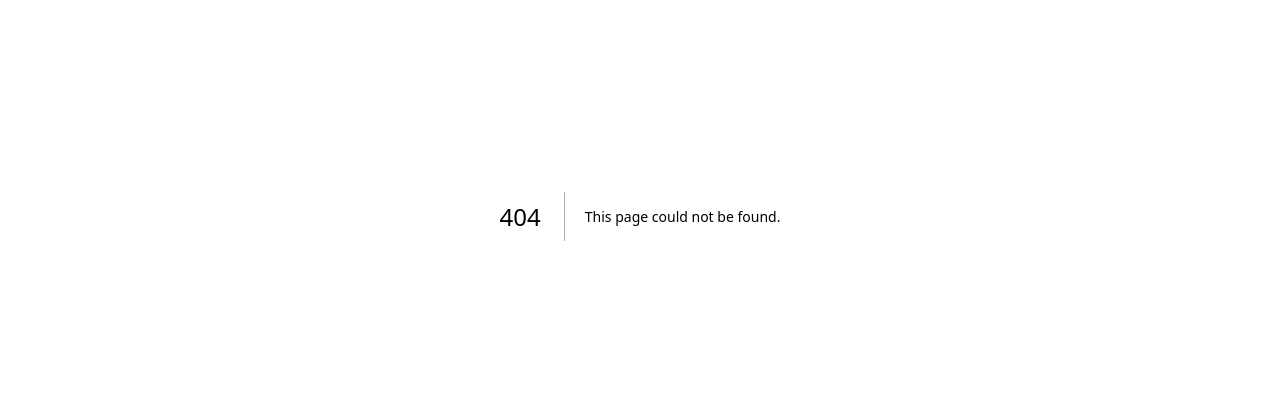
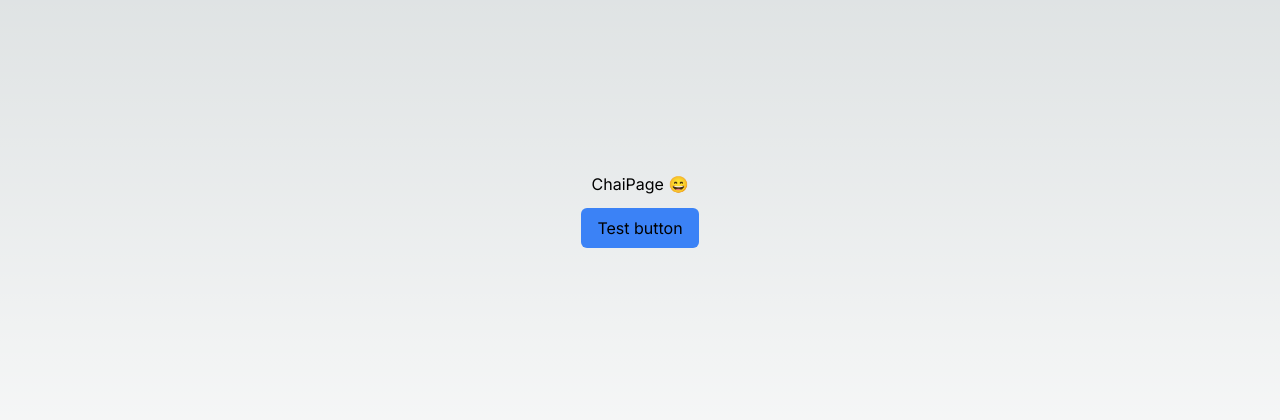
Before and after one commit to Thoufiq-Uchiha-23/Shadcn-and-Next-JS-Crash-Course, a Next.js app: page /chai in a window 1280 px wide. Before the commit this address had no page. Shown: the part 184-604 px from the top of the page. Built offline with nearby package versions, Linux system fonts and the light colour scheme.

Commit message:
another page initialization

```diff
--- /dev/null
+++ b/src/app/chai/page.tsx
@@ -0,0 +1,10 @@
+const ChaiPage = () => {
+  return (
+    <main className="h-full flex justify-center items-center flex-col">
+        <div>ChaiPage 😄</div>
+        <button className="px-4 py-2 bg-blue-500 rounded-md my-3">Test button</button>
+    </main>
+  )
+}
+
+export default ChaiPage
```
